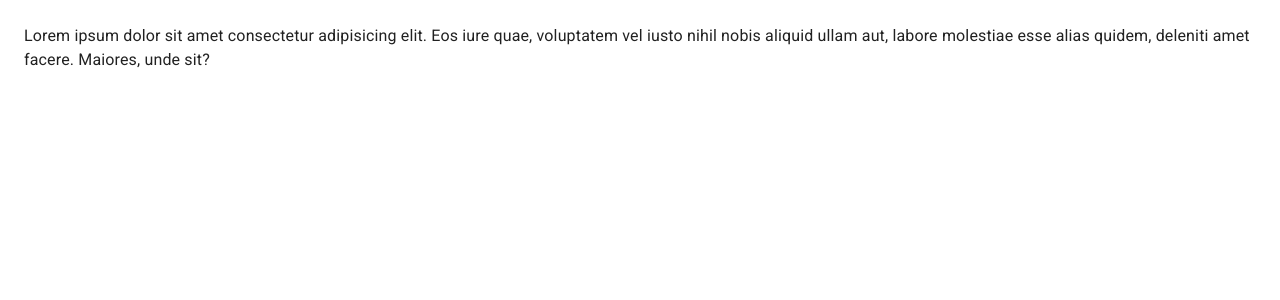
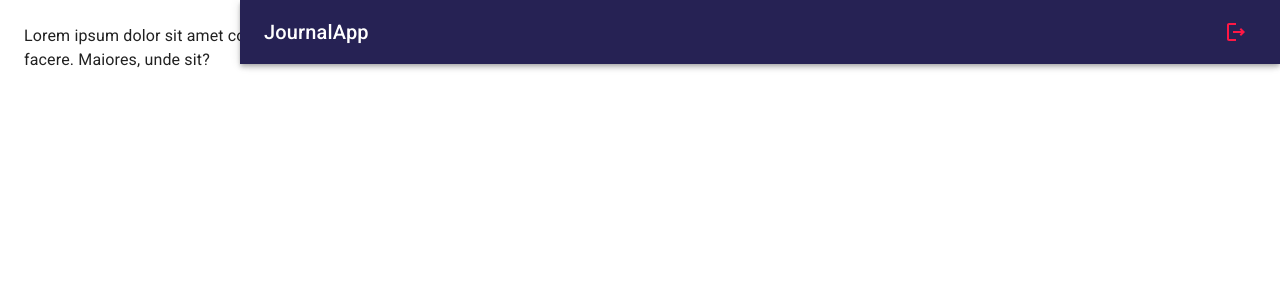
Before and after one commit to Juan17Informatico/08-journal-app, a React (Vite) app: page / in a window 1280 px wide. Shown: the top 300 px of the page. Built offline with nearby package versions, Linux system fonts and the light colour scheme.

Commit message:
Componente NavBar Agregado

```diff
--- /dev/null
+++ b/src/journal/components/NavBar.jsx
@@ -0,0 +1,32 @@
+import { LogoutOutlined, MenuOutlined } from "@mui/icons-material"
+import { AppBar, Grid, IconButton, Toolbar, Typography } from "@mui/material"
+
+export const NavBar = ({ drawerWidth = 240 }) => {
+  return (
+    <AppBar
+        position='fixed'
+        sx = {{
+            width: { sm: `calc(100% - ${ drawerWidth }px)`},
+            ml: { sm: `${ drawerWidth }px`}
+         }}
+    >
+        <Toolbar>
+            <IconButton
+                color='inherit'
+                edge="start"
+                sx={{ mr: 2, display: { sm: 'none' } }}
+            >
+                <MenuOutlined />
+            </IconButton>
+
+            <Grid container direction='row' justifyContent='space-between' alignItems='center' >
+                <Typography variant="h6" noWrap component='div' > JournalApp </Typography>
+
+                <IconButton color='error'>
+                    <LogoutOutlined />
+                </IconButton>
+            </Grid>
+        </Toolbar>
+    </AppBar>
+  )
+}
--- /dev/null
+++ b/src/journal/components/index.js
@@ -0,0 +1 @@
+export * from "./NavBar";
--- a/src/journal/layout/JournalLayout.jsx
+++ b/src/journal/layout/JournalLayout.jsx
@@ -1,4 +1,5 @@
 import { Box } from "@mui/material"
+import { NavBar } from "../components";
 
 const drawerWidth = 240;
 
@@ -7,7 +8,7 @@
   return (
     <Box sx={{ display: 'flex' }}>
 
-    {/* NavBar */}
+    <NavBar drawerWidth={ drawerWidth } />
 
     {/* SideBar */}
 
```
